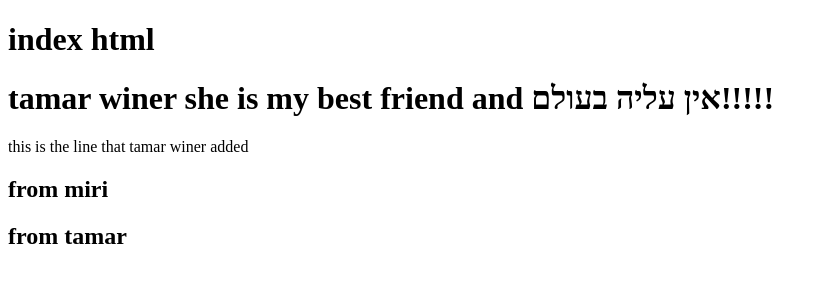
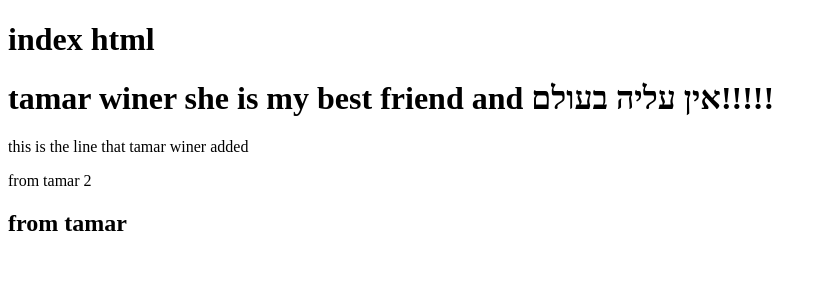
Before and after one commit to miri188422-git/Push_Pull_Repository-, a plain HTML site: page index.html in a window 1280 px wide. Shown: the whole page, without its empty margins (0-827 px from the left). Drawn offline with Linux system fonts and the light colour scheme.

Commit message:
My conflicting update

```diff
--- a/index.html
+++ b/index.html
@@ -9,7 +9,7 @@
     <h1>index html</h1>
     <h1>tamar winer she is my best friend and אין עליה בעולם!!!!!</h1>
     <p>this is the line that tamar winer added</p>
-    <h2>from miri</h2>
+    <p>from tamar 2 </p>
     <h2>from tamar</h2>
 </body>
 </html>
```
